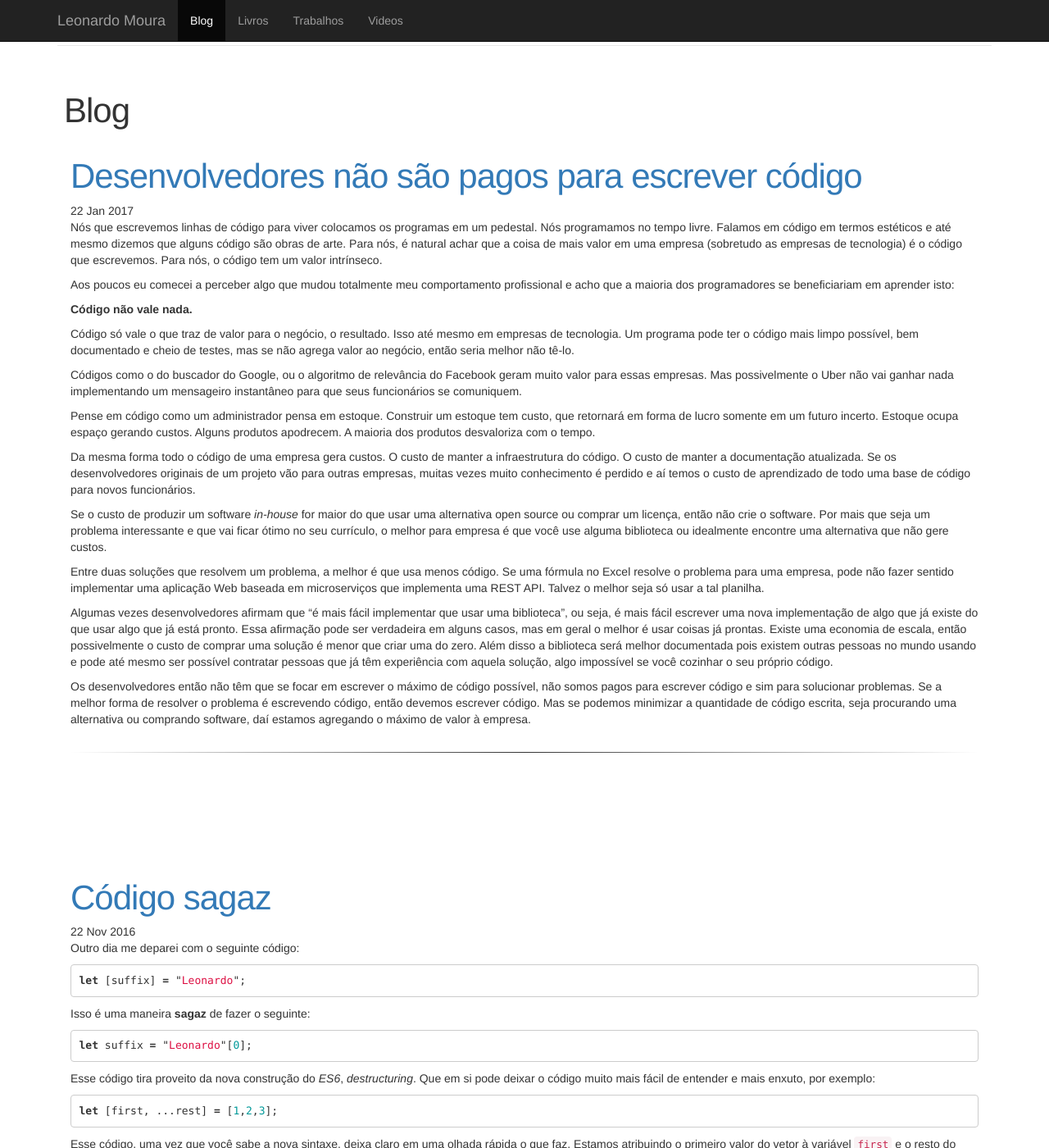
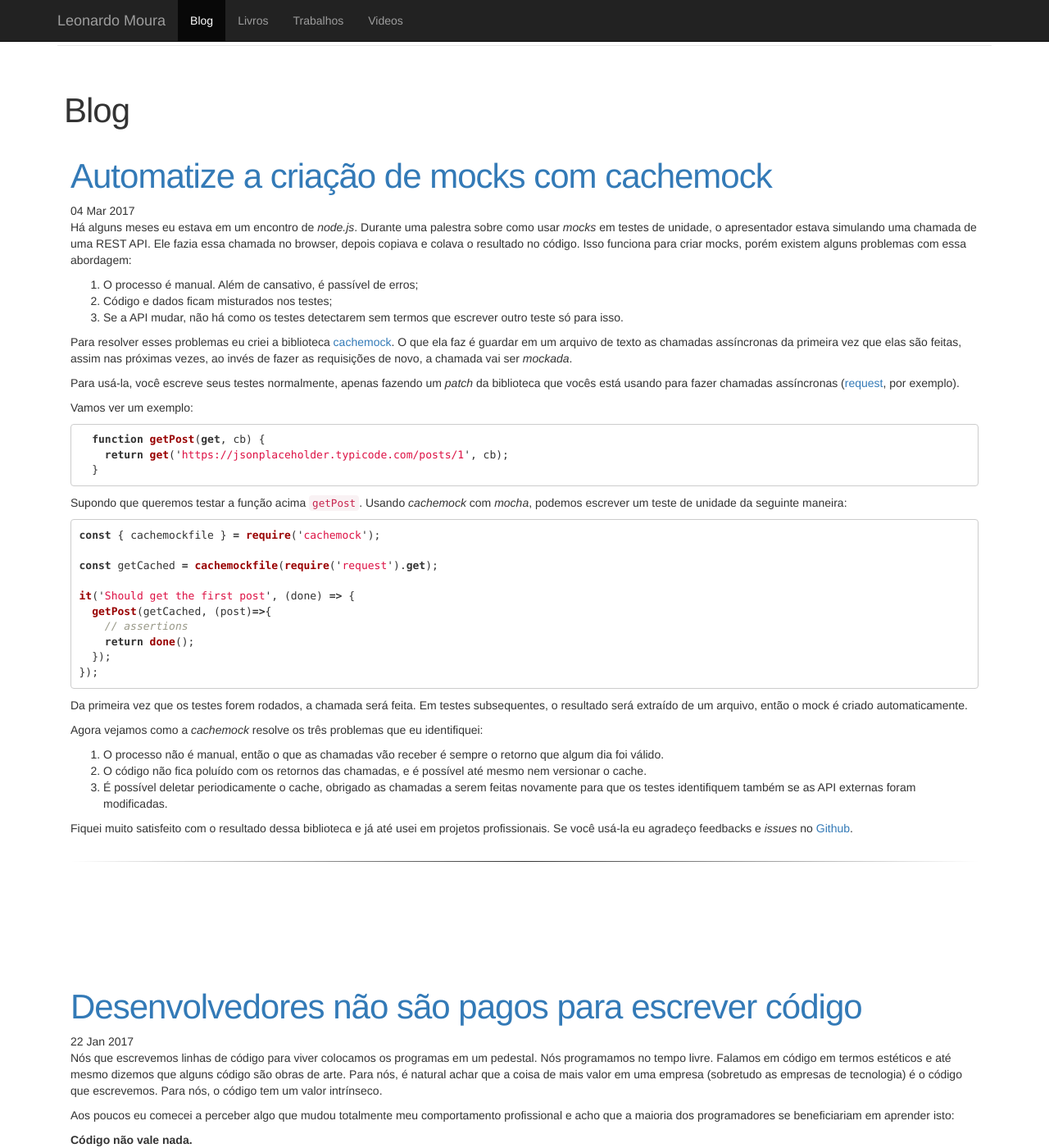
Before and after one commit to lfsmoura/lfsmoura.github.io, a Jekyll site: the page built from blog.html, in a window 1280 px wide and 1400 px high. Shown: the whole window at 82% size. Built offline with Jekyll 4.4.1, drawn with Linux system fonts in a browser that asks for light colours; comment, search, counter and statistics services are not loaded; some of the changed text lies outside the part shown.

Commit message:
Update site; add post

````diff
--- a/_data/projects.yml
+++ b/_data/projects.yml
@@ -1,3 +1,8 @@
+- title: cachemock
+  desc: "Biblioteca que guarda chamadas assíncronas para criar mocks automaticos"
+  url: "/2017/03/04/automatic-mock-library.html"
+  lastupdate: 2017
+
 - title: global-state
   desc: "Biblioteca baseada em redux e socket.io para sincronizar clientes através da Web"
   url: "/javascript/bibliotecas/2016/06/02/global-state-redux.html"
--- a/_data/videos.yml
+++ b/_data/videos.yml
@@ -1,3 +1,27 @@
+-
+    publishedAt: '2017-02-04T16:05:45.000Z'
+    channelId: UCs6Bu78-4JlWUfNX-J7AnSQ
+    title: 'Como a Análise de Algoritmos vai te fazer um programador melhor - parte 1/4'
+    description: 'Vamos ver como podemos discutir sobre algoritmos usando a teoria da complexidade e como adicionar essa ferramenta no seu arsenal vai ter fazer programar melhor qualquer tipo de aplicação'
+    thumbnails:
+        default:
+            url: 'https://i.ytimg.com/vi/s1uJmJFJpBA/default.jpg'
+            width: 120
+            height: 90
+        medium:
+            url: 'https://i.ytimg.com/vi/s1uJmJFJpBA/mqdefault.jpg'
+            width: 320
+            height: 180
+        high:
+            url: 'https://i.ytimg.com/vi/s1uJmJFJpBA/hqdefault.jpg'
+            width: 480
+            height: 360
+    channelTitle: 'Code Shot'
+    playlistId: UUs6Bu78-4JlWUfNX-J7AnSQ
+    position: 0
+    resourceId:
+        kind: 'youtube#video'
+        videoId: s1uJmJFJpBA
 -
     publishedAt: '2017-01-05T01:23:49.000Z'
     channelId: UCs6Bu78-4JlWUfNX-J7AnSQ
@@ -18,7 +42,7 @@
             height: 360
     channelTitle: 'Code Shot'
     playlistId: UUs6Bu78-4JlWUfNX-J7AnSQ
-    position: 0
+    position: 1
     resourceId:
         kind: 'youtube#video'
         videoId: yZ4TBhkCps0
@@ -42,7 +66,7 @@
             height: 360
     channelTitle: 'Code Shot'
     playlistId: UUs6Bu78-4JlWUfNX-J7AnSQ
-    position: 1
+    position: 2
     resourceId:
         kind: 'youtube#video'
         videoId: m-mRbUGL-cg
@@ -66,7 +90,7 @@
             height: 360
     channelTitle: 'Code Shot'
     playlistId: UUs6Bu78-4JlWUfNX-J7AnSQ
-    position: 2
+    position: 3
     resourceId:
         kind: 'youtube#video'
         videoId: IqVuzEvvQQg
@@ -90,7 +114,7 @@
             height: 360
     channelTitle: 'Code Shot'
     playlistId: UUs6Bu78-4JlWUfNX-J7AnSQ
-    position: 3
+    position: 4
     resourceId:
         kind: 'youtube#video'
         videoId: fx1la1uPvrQ
@@ -118,7 +142,7 @@
             height: 480
     channelTitle: 'Code Shot'
     playlistId: UUs6Bu78-4JlWUfNX-J7AnSQ
-    position: 4
+    position: 5
     resourceId:
         kind: 'youtube#video'
         videoId: v12HMQnI-cU
@@ -146,7 +170,7 @@
             height: 480
     channelTitle: 'Code Shot'
     playlistId: UUs6Bu78-4JlWUfNX-J7AnSQ
-    position: 5
+    position: 6
     resourceId:
         kind: 'youtube#video'
         videoId: K2M_O3z6DGM
@@ -174,7 +198,7 @@
             height: 480
     channelTitle: 'Code Shot'
     playlistId: UUs6Bu78-4JlWUfNX-J7AnSQ
-    position: 6
+    position: 7
     resourceId:
         kind: 'youtube#video'
         videoId: E0RnaIIPamw
@@ -206,7 +230,7 @@
             height: 720
     channelTitle: 'Code Shot'
     playlistId: UUs6Bu78-4JlWUfNX-J7AnSQ
-    position: 7
+    position: 8
     resourceId:
         kind: 'youtube#video'
         videoId: 3krDd98tJgo
@@ -234,7 +258,7 @@
             height: 480
     channelTitle: 'Code Shot'
     playlistId: UUs6Bu78-4JlWUfNX-J7AnSQ
-    position: 8
+    position: 9
     resourceId:
         kind: 'youtube#video'
         videoId: aMLLdaHAzJk
@@ -262,7 +286,7 @@
             height: 480
     channelTitle: 'Code Shot'
     playlistId: UUs6Bu78-4JlWUfNX-J7AnSQ
-    position: 9
+    position: 10
     resourceId:
         kind: 'youtube#video'
         videoId: U28jaDqtkKo
@@ -294,7 +318,7 @@
             height: 720
     channelTitle: 'Code Shot'
     playlistId: UUs6Bu78-4JlWUfNX-J7AnSQ
-    position: 10
+    position: 11
     resourceId:
         kind: 'youtube#video'
         videoId: MO4Lbr44Q_Y
@@ -326,7 +350,7 @@
             height: 720
     channelTitle: 'Code Shot'
     playlistId: UUs6Bu78-4JlWUfNX-J7AnSQ
-    position: 11
+    position: 12
     resourceId:
         kind: 'youtube#video'
         videoId: nFKfli8oGFs
@@ -358,7 +382,7 @@
             height: 720
     channelTitle: 'Code Shot'
     playlistId: UUs6Bu78-4JlWUfNX-J7AnSQ
-    position: 12
+    position: 13
     resourceId:
         kind: 'youtube#video'
         videoId: n8ruk69Dsdg
@@ -390,7 +414,7 @@
             height: 720
     channelTitle: 'Code Shot'
     playlistId: UUs6Bu78-4JlWUfNX-J7AnSQ
-    position: 13
+    position: 14
     resourceId:
         kind: 'youtube#video'
         videoId: ltKrUlCho0A
@@ -422,7 +446,7 @@
             height: 720
     channelTitle: 'Code Shot'
     playlistId: UUs6Bu78-4JlWUfNX-J7AnSQ
-    position: 14
+    position: 15
     resourceId:
         kind: 'youtube#video'
         videoId: v3dowexhQLA
--- /dev/null
+++ b/_posts/2017-03-04-automatic-mock-library.md
@@ -0,0 +1,61 @@
+---
+layout: post
+title: Automatize a criação de mocks com cachemock
+---
+
+Há alguns meses eu estava em um encontro de _node.js_. Durante uma palestra
+sobre como usar _mocks_ em testes de unidade, o apresentador
+estava simulando uma chamada de uma REST API. Ele fazia essa chamada no browser, depois
+copiava e colava o resultado no código. Isso funciona para criar mocks, porém existem
+alguns problemas com essa abordagem:
+
+1. O processo é manual. Além de cansativo, é passível de erros;
+2. Código e dados ficam misturados nos testes;
+3. Se a API mudar, não há como os testes detectarem sem termos que escrever
+outro teste só para isso.
+
+Para resolver esses problemas eu criei a biblioteca [cachemock](https://www.npmjs.com/package/cachemock).
+O que ela faz é guardar em um arquivo de texto as chamadas assíncronas da primeira vez que elas são feitas,
+assim nas próximas vezes, ao invés de fazer as requisições de novo, a chamada vai ser _mockada_.
+
+Para usá-la, você escreve seus testes normalmente, apenas fazendo um _patch_ da biblioteca
+que vocês está usando para fazer chamadas assíncronas ([request](https://www.npmjs.com/package/request), por exemplo).
+
+Vamos ver um exemplo:
+
+``` js
+  function getPost(get, cb) {
+    return get('https://jsonplaceholder.typicode.com/posts/1', cb);
+  }
+```
+
+Supondo que queremos testar a função acima `getPost`. Usando _cachemock_ com
+_mocha_, podemos escrever um teste de unidade da seguinte maneira:
+
+``` js
+const { cachemockfile } = require('cachemock');
+
+const getCached = cachemockfile(require('request').get);
+
+it('Should get the first post', (done) => {
+  getPost(getCached, (post)=>{
+    // assertions
+    return done();
+  });
+});
+```
+
+Da primeira vez que os testes forem rodados, a chamada será feita. Em testes
+subsequentes, o resultado será extraído de um arquivo, então o mock é criado automaticamente.
+
+Agora vejamos como a _cachemock_ resolve os três problemas que eu identifiquei:
+
+1. O processo não é manual, então o que as chamadas vão receber é sempre o retorno
+que algum dia foi válido.
+2. O código não fica poluído com os retornos das chamadas, e é possível até mesmo
+nem versionar o cache.
+2. É possível deletar periodicamente o cache, obrigado as chamadas a serem feitas
+novamente para que os testes identifiquem também se as API externas foram modificadas.
+
+Fiquei muito satisfeito com o resultado dessa biblioteca e já até usei em projetos
+profissionais. Se você usá-la eu agradeço feedbacks e _issues_ no [Github](https://github.com/lfsmoura/cachemock/issues).
````
